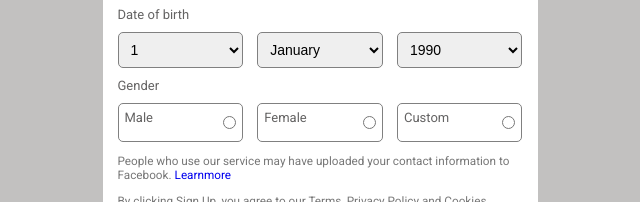
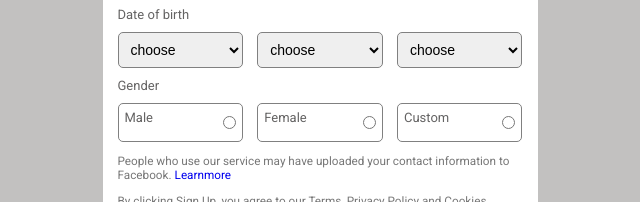
Before and after one commit to Mohammadyasin2001/My-projects-, a plain HTML site: page facebook sign up page/index.html in a window 1280 px wide. Shown: the part 303-505 px from the top of the page, 320-960 px from the left. Drawn offline with nearby package versions, Linux system fonts and the light colour scheme.

Commit message:
Update index.html

```diff
--- a/facebook sign up page/index.html
+++ b/facebook sign up page/index.html
@@ -4,7 +4,7 @@
     <meta charset="UTF-8">
     <meta name="viewport" content="width=device-width, initial-scale=1.0">
     <title>Facebook Sign Up Page</title>
-    <link rel="stylesheet" href="/style.css">
+    <link rel="stylesheet" href="/Facebook Sign Up Page/style.css">
     <link rel="preconnect" href="https://fonts.googleapis.com">
     <link rel="preconnect" href="https://fonts.gstatic.com" crossorigin>
     <link href="https://fonts.googleapis.com/css2?family=Roboto:wght@400;500;700&display=swap" rel="stylesheet">
@@ -14,7 +14,7 @@
         <div  id="signup">
         <h2 id="logo">facebook</h2>
 
-        <form>
+        <form id="SF">
         <div class="signup-form">
             <div class="form-heading">
           <h3>Create a new account</h3>
@@ -22,34 +22,79 @@
            </div>
            <div class="input-fields">
               <div class="half-width">
-                <input type="text" placeholder="First Name">
+                <input type="text" placeholder="First Name" name="fname">
                      </div>
               <div class="half-width">
-                <input type="text" placeholder="Sur Name">
+                <input type="text" placeholder="Sur Name" name="sname">
                       </div>
               <div class="full-width">
-                <input type="number" placeholder="Mobile or Email">
+                <input type="txt" placeholder="Mobile or Email" name="mobile">
                       </div>
               <div class="full-width">
-                <input type="password" placeholder="Password">
+                <input type="password" placeholder="Password" name="password">
                       </div>
 
             <label>Date of birth</label>
             <div class="dob-sec">
                 <div class="quat-width">
-                    <select >
-                        <option>1</option>
+                    <select name="day">
+                        <option value="">choose</option>
+                        <option value="1">1</option>
+                        <option value="2">2</option>
+                        <option value="3">3</option>
+                        <option value="4">4</option>
+                        <option value="5">5</option>
+                        <option value="6">6</option>
+                        <option value="7">7</option>
+                        <option value="8">8</option>
+                        <option value="9">9</option>
+                        <option value="10">10</option>
+                        <option value="11">11</option>
+                        <option value="12">12</option>
+                        <option value="13">13</option>
+                        <option value="14">14</option>
+                        <option value="15">15</option>
+
                     </select>
                               </div>
                 <div class="quat-width">
-                    <select >
-                        <option>January</option>
+                    <select name="month" >
+                        <option value="">choose</option>
+                        <option value="January">January</option>
+                        <option value="Feb">Feb</option>
+                        <option value="March">March</option>
+                        <option value="April">April</option>
+                        <option value="May">May</option>
+                        <option value="june">june</option>
+                        <option value="July">July</option>
+                        <option value="August">August</option>
+                        <option value="September">September</option>
+                        <option value="October">October</option>
+                        <option value="November">November</option>
+                        <option value="December">December</option>
+
                         </select>
+                        </div>
 
-                              </div>
+
                 <div class="quat-width">
-                    <select >
-                        <option>1990</option>
+                    <select name="year" >
+                        <option value="">choose</option>
+                        <option value="1990">1990</option>
+                        <option value="1991">1991</option>
+                        <option value="1992">1992</option>
+                        <option value="1993">1993</option>
+                        <option value="1994">1994</option>
+                        <option value="1995">1995</option>
+                        <option value="1996">1996</option>
+                        <option value="1997">1997</option>
+                        <option value="1998">1998</option>
+                        <option value="1999">1999</option>
+                        <option value="2000">2000</option>
+                        <option value="2001">2001</option>
+
+
+
                     </select>
 
                     </div>
@@ -59,21 +104,21 @@
                     <div class="quat-width">
                         <div class="radio-btn">
                             <label>Male</label>
-                            <input type="radio" class="radio-input"/>
+                            <input type="radio" class="radio-input" name="gender"/>
 
                         </div>
                             </div>
                     <div class="quat-width">
                         <div class="radio-btn">
                              <label>Female</label>
-                                        <input type="radio" class="radio-input"/>
+                             <input type="radio" class="radio-input" name="gender"/>
 
                         </div>
                             </div>
                     <div class="quat-width">
                           <div class="radio-btn">
                              <label>Custom</label>
-                                                    <input type="radio" class="radio-input"/>
+                             <input type="radio" class="radio-input" name="gender"/>
 
                         </div>
                             </div>
@@ -98,4 +143,7 @@
 
 
 </body>
+<script src="https://code.jquery.com/jquery-3.7.1.js" integrity="sha256-eKhayi8LEQwp4NKxN+CfCh+3qOVUtJn3QNZ0TciWLP4=" crossorigin="anonymous"></script>
+<script src="https://cdnjs.cloudflare.com/ajax/libs/jquery-validate/1.20.0/jquery.validate.min.js"></script>
+<script src="/Facebook Sign Up Page/validation.js"></script>
 </html>
```
Lines whose indentation alone changed are shown as unchanged.
